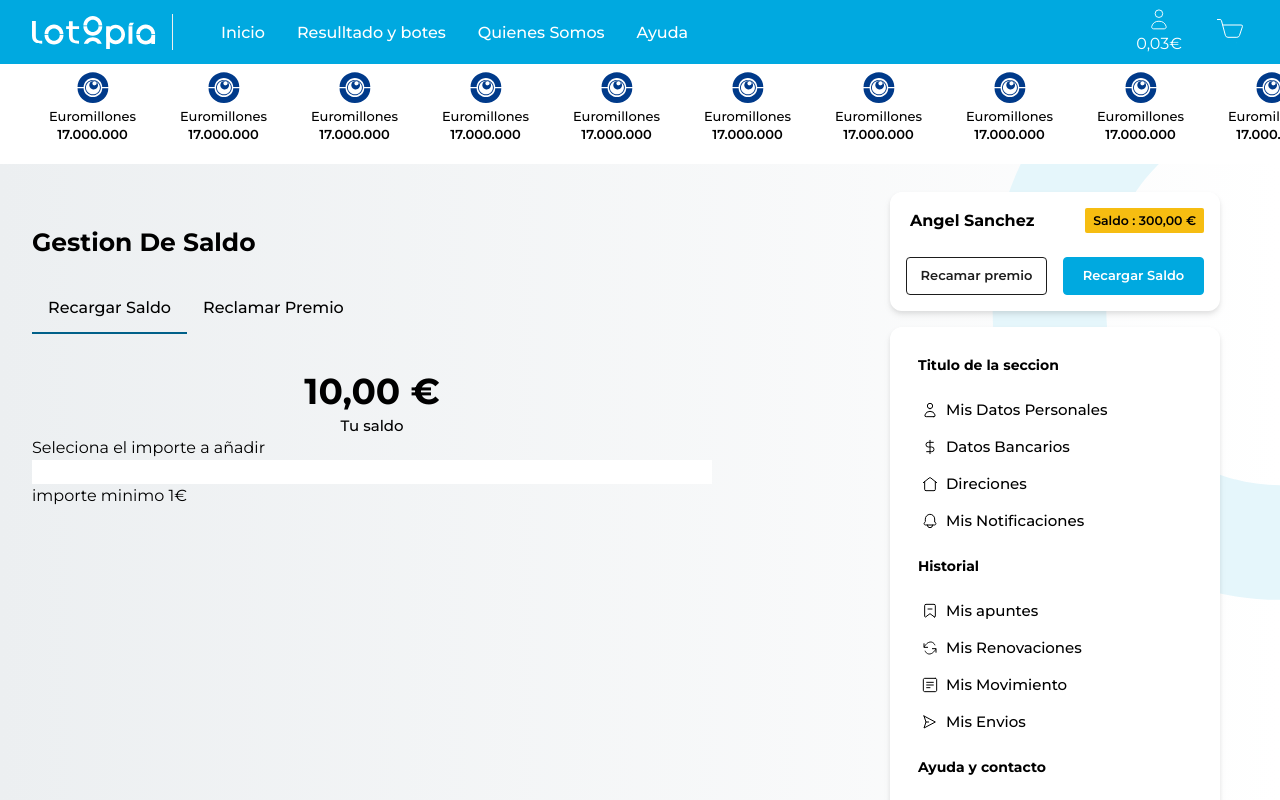
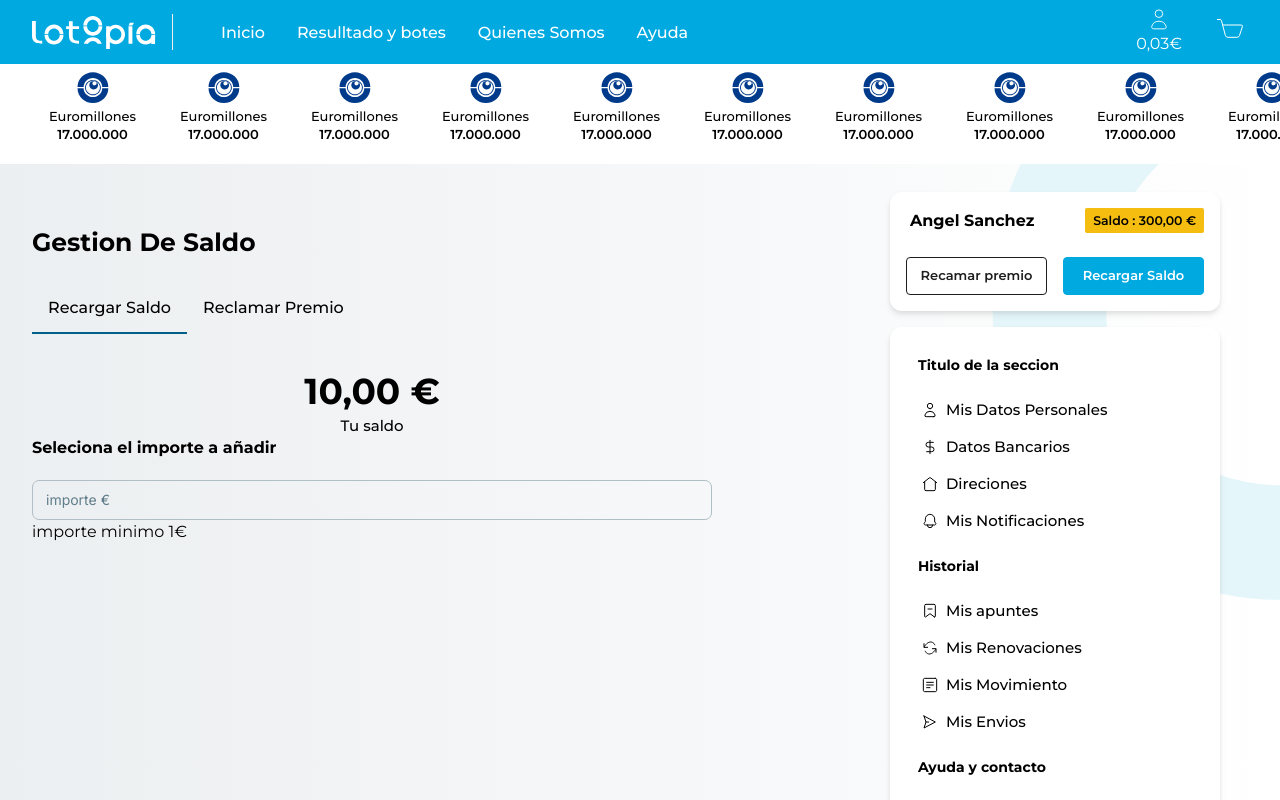
Before and after one commit to angeleesc/pulpo-line-challenger-2, a Next.js app: page / in a window 1280 px wide. Shown: the top 800 px of the page. Built offline with nearby package versions, Linux system fonts and the light colour scheme.

Commit message:
input opcion 1

```diff
--- a/src/app/component/inputs/text-input/TextInput.tsx
+++ b/src/app/component/inputs/text-input/TextInput.tsx
@@ -1,3 +1,7 @@
+import {
+  Input,
+  InputProps as MaterialInputProps,
+} from "@material-tailwind/react";
 import React, { InputHTMLAttributes } from "react";
 
 interface InputProps extends InputHTMLAttributes<HTMLInputElement> {
@@ -10,12 +14,101 @@ export default function TextInput({
   texttLabel,
   info,
   erroMessage,
+  placeholder,
   ...rest
 }: InputProps) {
   return (
     <label>
-      {texttLabel && <h6>{texttLabel} </h6>}
-      <input className="w-full" {...rest} />
+      {texttLabel && (
+        <h6 className="text-base font-bold mb-5">{texttLabel} </h6>
+      )}
+      {/* <input className="w-full" {...rest} /> */}
+      {/* <Input   /> */}
+
+      <div className="relative w-full min-w-[200px] h-10">
+        <input
+          className={`
+            peer
+            w-full
+            h-full
+            bg-transparent
+            text-blue-gray-700
+            outline
+            outline-0
+            focus:outline-0
+            disabled:bg-blue-gray-50
+            disabled:border-0
+            transition-all
+            placeholder-shown:border
+            placeholder-shown:border-blue-gray-200
+            placeholder-shown:border-t-blue-gray-200
+            border
+            focus:border-2
+            border-t-transparent
+            focus:border-t-transparent
+            text-sm
+            px-3
+            py-2.5
+            rounded-[7px]
+            border-blue-gray-200
+            focus:border-gray-900`}
+          placeholder=" "
+          {...rest}
+        />
+        {placeholder && <label className={`
+        flex
+        w-full
+        h-full
+        select-none
+        pointer-events-none
+        absolute
+        left-0
+        font-normal
+        !overflow-visible
+        truncate
+        peer-placeholder-shown:text-blue-gray-500
+        leading-tight
+        peer-focus:leading-tight
+        peer-disabled:text-transparent
+        peer-disabled:peer-placeholder-shown:text-blue-gray-500
+        transition-all
+        -top-1.5
+        peer-placeholder-shown:text-sm
+        text-[11px]
+        peer-focus:text-[11px]
+        before:content[' ']
+        before:block
+        before:box-border
+        before:w-2.5
+        before:h-1.5
+        before:mt-[6.5px]
+        before:mr-1
+        peer-placeholder-shown:before:border-transparent
+        before:rounded-tl-md before:border-t
+        peer-focus:before:border-t-2
+        before:border-l
+        peer-focus:before:border-l-2
+        before:pointer-events-none
+        before:transition-all
+        peer-disabled:before:border-transparent
+        after:content[' ']
+        after:block
+        after:flex-grow
+        after:box-border
+        after:w-2.5 after:h-1.5 after:mt-[6.5px]
+        after:ml-1
+        peer-placeholder-shown:after:border-transparent
+        after:rounded-tr-md
+        after:border-t peer-focus:after:border-t-2
+        after:border-r peer-focus:after:border-r-2
+        after:pointer-events-none after:transition-all
+        peer-disabled:after:border-transparent
+        peer-placeholder-shown:leading-[3.75]
+        text-gray-500 peer-focus:text-gray-900
+        before:border-blue-gray-200
+        peer-focus:before:!border-gray-900
+        after:border-blue-gray-200 peer-focus:after:!border-gray-900`}>{placeholder}</label>}
+      </div>
       {info && <p>{info}</p>}
       {erroMessage && <p>{erroMessage}</p>}
     </label>
--- a/src/app/component/template/rechage-balance-form/RechargeBalanceForm.tsx
+++ b/src/app/component/template/rechage-balance-form/RechargeBalanceForm.tsx
@@ -12,7 +12,8 @@ export default function RechargeBalanceForm() {
         <h2 className="font-bold text-4xl leading-[50px]">{"10,00 €"}</h2>
         <p className="text-[15px] leading-5 font-medium">Tu saldo</p>
       </div>
-      <TextInput texttLabel={"Seleciona el importe a añadir"} info={"importe minimo 1€"} />
+      <TextInput texttLabel={"Seleciona el importe a añadir"} placeholder="importe €" info={"importe minimo 1€"} />
+
     </form>
   );
 }
```
